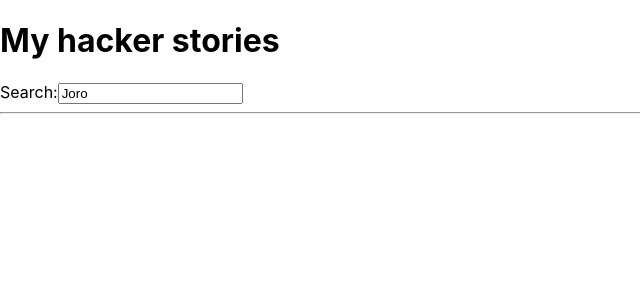
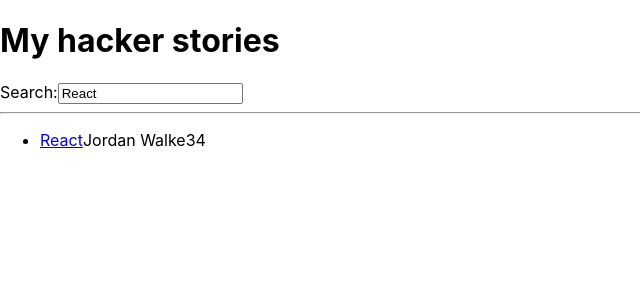
Before and after one commit to removgeorgi/react-practice, a React (Create React App) app: page / in a window 1280 px wide. Shown: the top 300 px of the page, without its empty margins (0-640 px from the left). Built offline with nearby package versions, Linux system fonts and the light colour scheme.

Commit message:
Added useEffect to the searchTerm

```diff
--- a/src/App.js
+++ b/src/App.js
@@ -22,14 +22,22 @@ const App = () => {
       objectID: 1,
     }
   ];
-    const [searchTerm,setSearchTerm] = React.useState('Joro');
+    const [searchTerm,setSearchTerm] = React.useState(localStorage.getItem('search') || 'React');
 
     const handleSearch = (event) => {
     setSearchTerm(event.target.value);
+
+    localStorage.setItem('search', event.target.value)
     }
+
+    React.useEffect(() => {
+      localStorage.setItem('searh',searchTerm)
+    },[searchTerm]);
 
     const searchedStories = stories.filter((story)=>
     story.title.toLowerCase().includes(searchTerm.toLowerCase()));
+
+
 
     // const handleSearch = (event) => {
     //   console.log(event.target.value);
```
